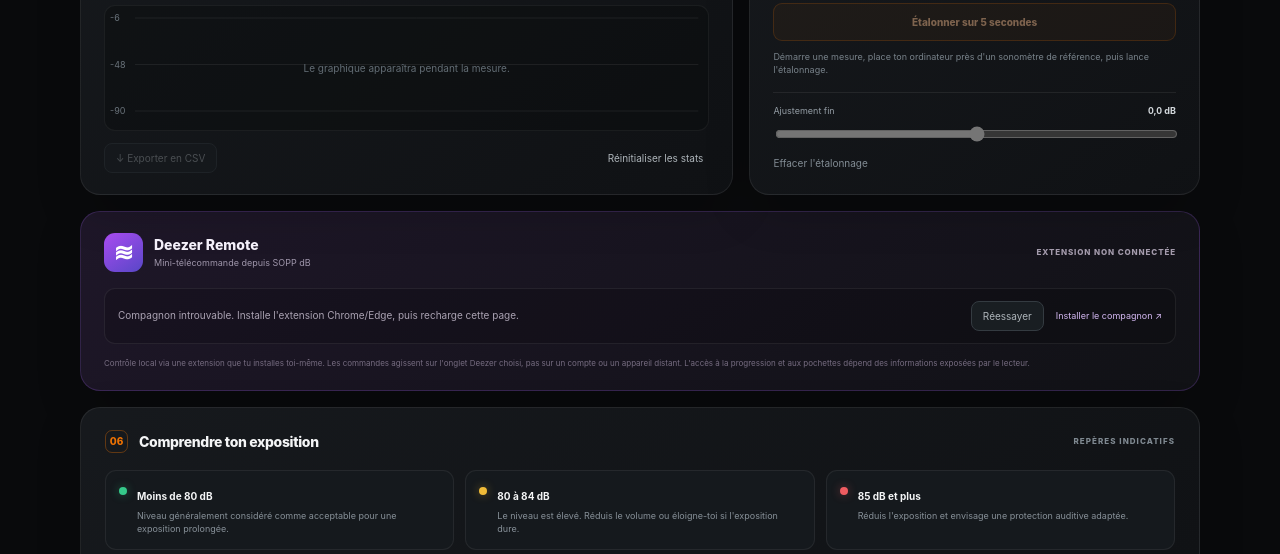
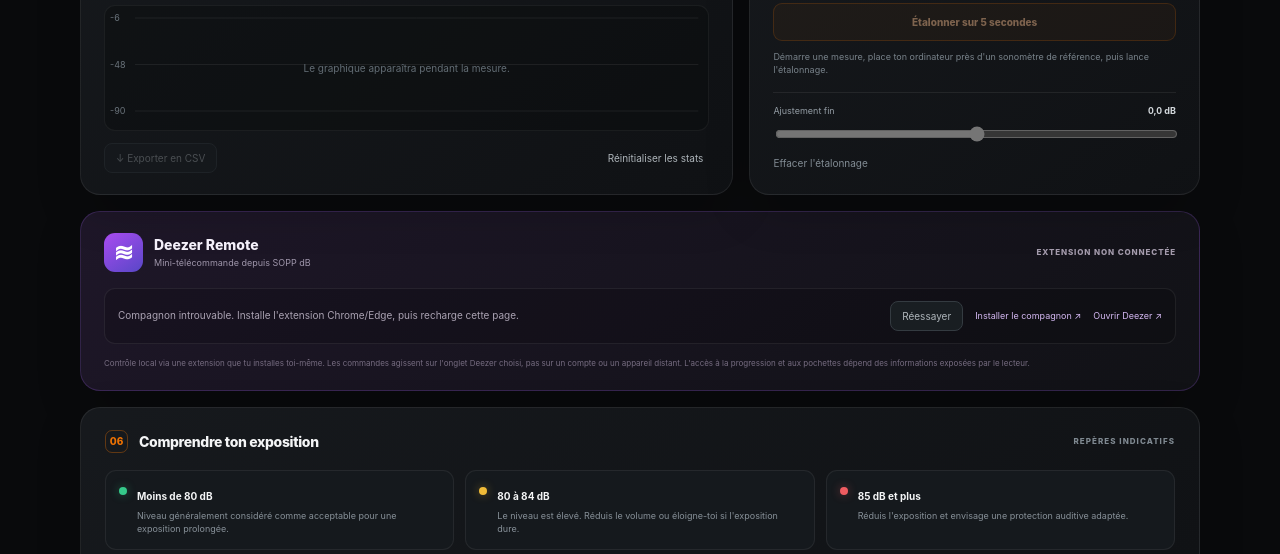
Before and after one commit to sopp24/SOPP-agents, a browser extension: page sonometre/index.html in a window 1280 px wide. Shown: the part 1238-1792 px from the top of the page. Drawn offline with Linux system fonts and the light colour scheme.

Commit message:
Add Deezer quick launch link

```diff
--- a/sonometre/index.html
+++ b/sonometre/index.html
@@ -186,6 +186,7 @@
         <div class="deezer-connect-actions">
           <button id="deezer-refresh-button" class="subtle-button" type="button">Connecter / actualiser</button>
           <a class="deezer-help-link" href="./extension/README.md" target="_blank" rel="noopener noreferrer">Installer le compagnon ↗</a>
+          <a class="deezer-help-link" href="https://www.deezer.com/" target="_blank" rel="noopener noreferrer">Ouvrir Deezer ↗</a>
         </div>
       </div>
       <div id="deezer-player" class="deezer-player" hidden>
```
